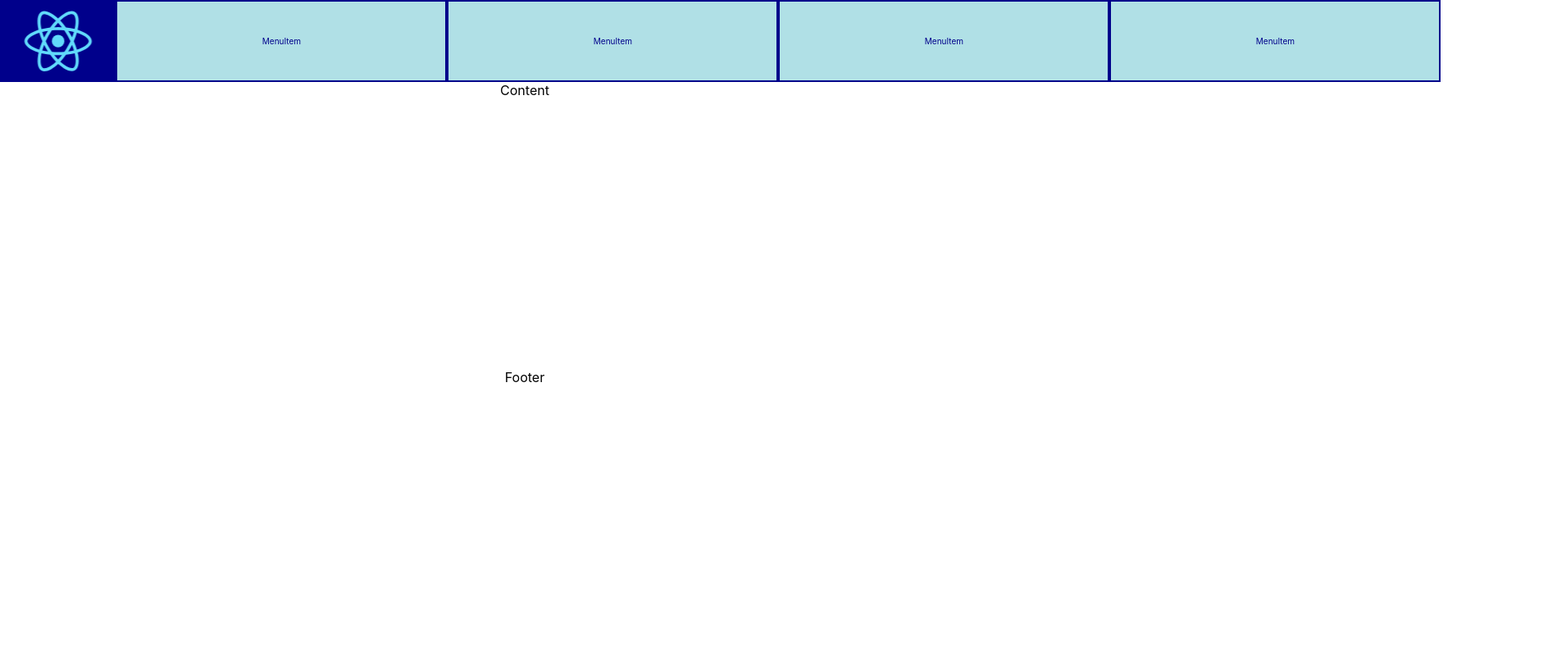
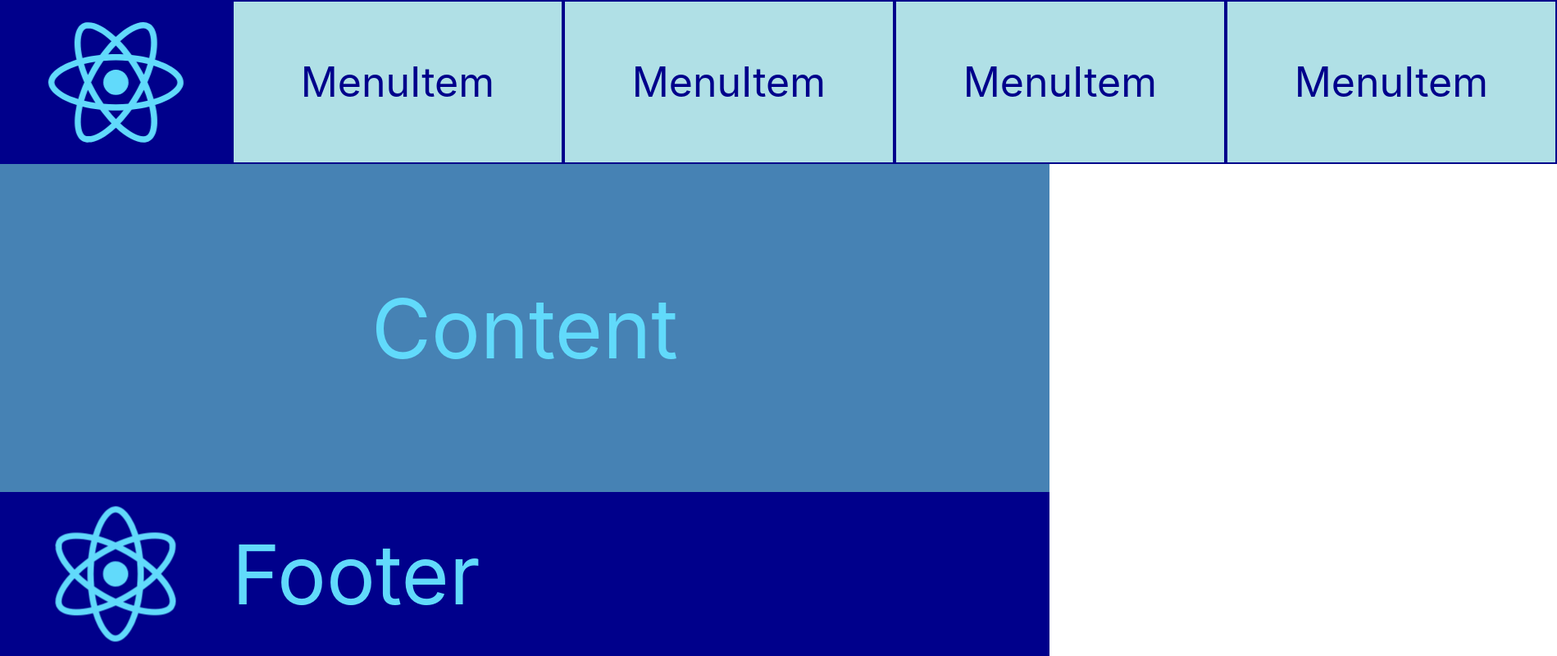
Before and after one commit to Natalina27/pasv-react-project, a React (Create React App) app: page / in a window 1280 px wide. Shown: the top 800 px of the page at 82% size, 1899 px wide, since content can reach past the window. Built offline with nearby package versions, Linux system fonts and the light colour scheme.

Commit message:
Content, Footer, Menu added

```diff
--- a/src/App.css
+++ b/src/App.css
@@ -7,24 +7,50 @@
 
 .App-logo {
   pointer-events: none;
-  height: 100px;
+  height: 200px;
   display: flex;
+  justify-content: center;
+  align-items: center;
 }
 .App-menu{
   display: flex;
-  height: 100px;
+  height: 200px;
   justify-content: space-between;
   flex-direction: row;
   background-color: powderblue;
 }
 .App-menu-item{
-  height: 96px;
+  height: 196px;
   width: 400px;
   border: darkblue 2px solid;
   color: darkblue;
   display: flex;
   justify-content: center;
   align-items: center;
+  font-size: 50px;
+}
+.App-content{
+  display: flex;
+  height: 900px;
+  background: steelblue;
+  color: #61dafb;
+  justify-content: center;
+  align-items: center;
+  font-size: 100px;
+}
+.App-footer{
+  display: flex;
+  justify-content: space-between;
+  flex-direction: row;
+  height: 200px;
+  background-color: darkblue;
+}
+.Footer-paragraph{
+  width: 1100px;
+  display: flex;
+  align-items: center;
+  font-size: 100px;
+  color: #61dafb;
 }
 
 @media (pointer: none) {
@@ -35,7 +61,7 @@
 
 .App-header {
   background-color: darkblue;
-  min-height:100px;
+  min-height:200px;
   display: flex;
   flex-direction: row;
   align-items: flex-start;
--- a/src/Content.js
+++ b/src/Content.js
@@ -3,7 +3,7 @@ import './App.css';
 
 function Content() {
   return (
-    <div className="App">
+    <div className="App-content">
       Content
     </div>
   );
--- a/src/Footer.js
+++ b/src/Footer.js
@@ -1,10 +1,16 @@
 import React from 'react';
 import './App.css';
+import Logo from "./Logo";
 
 function Footer() {
   return (
-    <div className="App">
-      Footer
+    <div className="App-footer">
+        <div className="App-logo">
+            <Logo/>
+        </div>
+        <p className="Footer-paragraph">
+            Footer
+        </p>
     </div>
   );
 }
```
